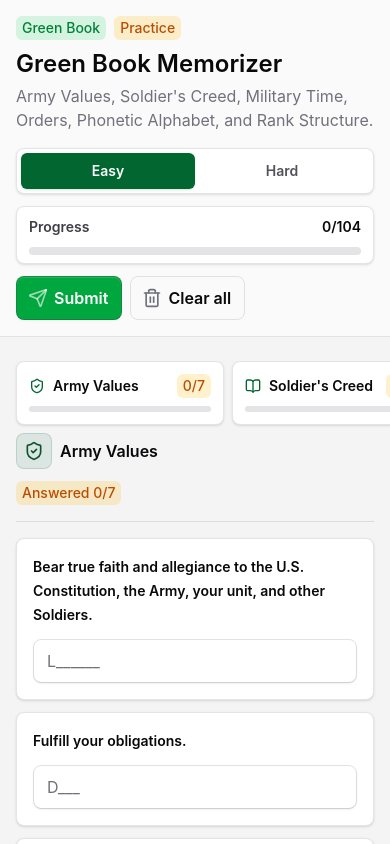
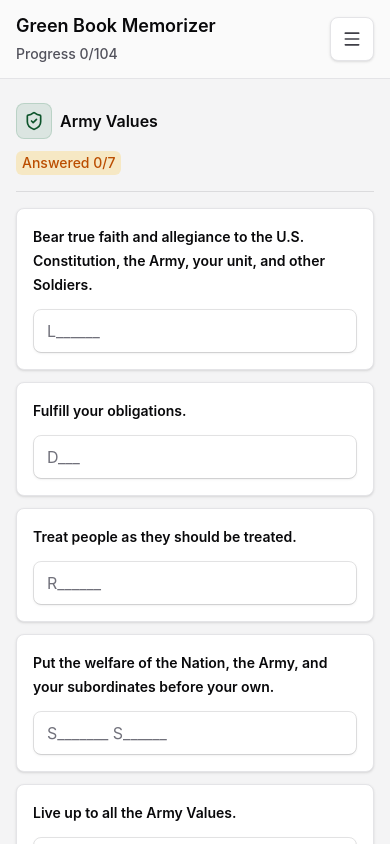
Before and after one commit to adamowada/green-book-study-guide, a Next.js app: page / in a window 390 px wide. Shown: the top 844 px of the page. Built offline with nearby package versions, Linux system fonts and the light colour scheme.

Commit message:
Fix mobile header navigation

```diff
--- a/app/study-app.tsx
+++ b/app/study-app.tsx
@@ -9,6 +9,7 @@ import {
   Clock3,
   ListChecks,
   Medal,
+  Menu,
   PenLine,
   RotateCcw,
   Send,
@@ -16,9 +17,10 @@ import {
   Star,
   Target,
   Trash2,
+  X,
   type LucideIcon,
 } from 'lucide-react'
-import { useCallback, useMemo, useSyncExternalStore } from 'react'
+import { useCallback, useMemo, useState, useSyncExternalStore } from 'react'
 
 import { Badge } from '@/components/badge'
 import { Button } from '@/components/button'
@@ -250,16 +252,16 @@ function SectionNav({
   answers,
   grade,
   submitted,
-  mobile = false,
+  onNavigate,
 }: {
   answers: AnswerMap
   grade: ModeGrade
   submitted: boolean
-  mobile?: boolean
+  onNavigate?: () => void
 }) {
   return (
-    <nav aria-label="Green Book sections" className={mobile ? '-mx-4 overflow-x-auto px-4 pb-2 lg:hidden' : ''}>
-      <div className={mobile ? 'flex min-w-max gap-2' : 'space-y-2'}>
+    <nav aria-label="Green Book sections">
+      <div className="space-y-2">
         {studySections.map((section) => {
           const Icon = sectionIcons[section.id]
           const sectionGrade = getSectionGrade(grade, section.id)
@@ -270,9 +272,10 @@ function SectionNav({
             <a
               key={section.id}
               href={`#${section.id}`}
+              onClick={onNavigate}
               className={clsx(
                 'group rounded-lg border border-zinc-200 bg-white text-left shadow-sm transition hover:border-green-800/30 hover:bg-green-50',
-                mobile ? 'flex w-52 shrink-0 flex-col gap-2 p-3' : 'block p-3',
+                'block p-3',
               )}
             >
               <div className="flex items-center justify-between gap-3">
@@ -284,7 +287,7 @@ function SectionNav({
                   {value}/{total}
                 </Badge>
               </div>
-              <div className={clsx(mobile ? '' : 'mt-3')}>
+              <div className="mt-3">
                 <ProgressBar value={value} total={total} submitted={submitted} compact />
               </div>
             </a>
@@ -499,6 +502,7 @@ function StudySectionPanel({
 
 export function StudyApp() {
   const [state, setState] = useStoredStudyState()
+  const [isMobileMenuOpen, setIsMobileMenuOpen] = useState(false)
 
   const mode = state.mode
   const answers = getModeAnswers(state, mode)
@@ -507,6 +511,7 @@ export function StudyApp() {
   const answeredCount = useMemo(() => countAnsweredFields(allFields, answers), [answers])
   const headerValue = submitted ? grade.correctCount : answeredCount
   const headerTotal = submitted ? grade.totalCount : totalFieldCount
+  const mobileMenuId = 'green-book-mobile-menu'
 
   function handleModeChange(nextMode: Mode) {
     setState((currentState) => ({ ...currentState, mode: nextMode }))
@@ -537,14 +542,81 @@ export function StudyApp() {
   return (
     <main className="min-h-screen scroll-smooth bg-zinc-100 text-zinc-950">
       <header className="sticky top-0 z-30 border-b border-zinc-200 bg-zinc-50/95 backdrop-blur">
-        <div className="mx-auto max-w-7xl px-4 py-4 sm:px-6 lg:px-8">
-          <div className="flex flex-col gap-4 lg:flex-row lg:items-center lg:justify-between">
+        <div className="mx-auto max-w-7xl px-4 py-3 sm:px-6 lg:px-8 lg:py-4">
+          <div className="flex items-center justify-between gap-4 lg:hidden">
             <div className="min-w-0">
-              <div className="flex flex-wrap items-center gap-2">
-                <Badge color="green">Green Book</Badge>
-                <Badge color={submitted ? 'green' : 'amber'}>{submitted ? 'Submitted' : 'Practice'}</Badge>
+              <h1 className="truncate text-lg/7 font-semibold text-zinc-950 sm:text-xl/8">Green Book Memorizer</h1>
+              <p className="mt-0.5 text-sm/6 font-medium text-zinc-600" aria-live="polite">
+                {submitted ? 'Score' : 'Progress'} {headerValue}/{headerTotal}
+              </p>
+            </div>
+            <button
+              type="button"
+              aria-label={isMobileMenuOpen ? 'Close section navigation' : 'Open section navigation'}
+              aria-controls={mobileMenuId}
+              aria-expanded={isMobileMenuOpen}
+              onClick={() => setIsMobileMenuOpen((currentValue) => !currentValue)}
+              className="inline-flex size-11 shrink-0 items-center justify-center rounded-lg border border-zinc-200 bg-white text-zinc-700 shadow-sm transition hover:bg-zinc-100 hover:text-zinc-950 focus-visible:outline-2 focus-visible:outline-offset-2 focus-visible:outline-green-800"
+            >
+              {isMobileMenuOpen ? (
+                <X className="size-5" aria-hidden="true" />
+              ) : (
+                <Menu className="size-5" aria-hidden="true" />
+              )}
+            </button>
+          </div>
+
+          <div
+            id={mobileMenuId}
+            className={clsx(
+              'lg:hidden',
+              isMobileMenuOpen ? 'mt-3 max-h-[calc(100dvh-5rem)] overflow-y-auto border-t border-zinc-200 pt-3 pb-2' : 'hidden',
+            )}
+          >
+            <div className="space-y-4">
+              <ModeControl mode={mode} onModeChange={handleModeChange} />
+
+              <div className="rounded-lg border border-zinc-200 bg-white px-3 py-2 shadow-sm" aria-live="polite">
+                <div className="flex items-center justify-between gap-4 text-sm/6">
+                  <span className="font-semibold text-zinc-700">{submitted ? 'Score' : 'Progress'}</span>
+                  <span className="font-semibold text-zinc-950">
+                    {headerValue}/{headerTotal}
+                  </span>
+                </div>
+                <div className="mt-2 w-full">
+                  <ProgressBar value={headerValue} total={headerTotal} submitted={submitted} />
+                </div>
               </div>
-              <Heading className="mt-2">Green Book Memorizer</Heading>
+
+              <div className="grid gap-2 sm:grid-cols-3">
+                <Button color="green" onClick={handleSubmit} disabled={submitted}>
+                  <Send data-slot="icon" aria-hidden="true" />
+                  Submit
+                </Button>
+                {submitted ? (
+                  <Button outline onClick={handleRetake}>
+                    <RotateCcw data-slot="icon" aria-hidden="true" />
+                    Retake
+                  </Button>
+                ) : null}
+                <Button outline onClick={handleClearAll}>
+                  <Trash2 data-slot="icon" aria-hidden="true" />
+                  Clear all
+                </Button>
+              </div>
+
+              <SectionNav
+                answers={answers}
+                grade={grade}
+                submitted={submitted}
+                onNavigate={() => setIsMobileMenuOpen(false)}
+              />
+            </div>
+          </div>
+
+          <div className="hidden lg:flex lg:items-center lg:justify-between lg:gap-4">
+            <div className="min-w-0">
+              <Heading>Green Book Memorizer</Heading>
               <Text className="mt-1 max-w-2xl">
                 Army Values, Soldier&apos;s Creed, Military Time, Orders, Phonetic Alphabet, and Rank Structure.
               </Text>
@@ -607,7 +679,6 @@ export function StudyApp() {
         </aside>
 
         <div className="min-w-0">
-          <SectionNav answers={answers} grade={grade} submitted={submitted} mobile />
           <div className="space-y-12">
             {studySections.map((section) => (
               <StudySectionPanel
```
